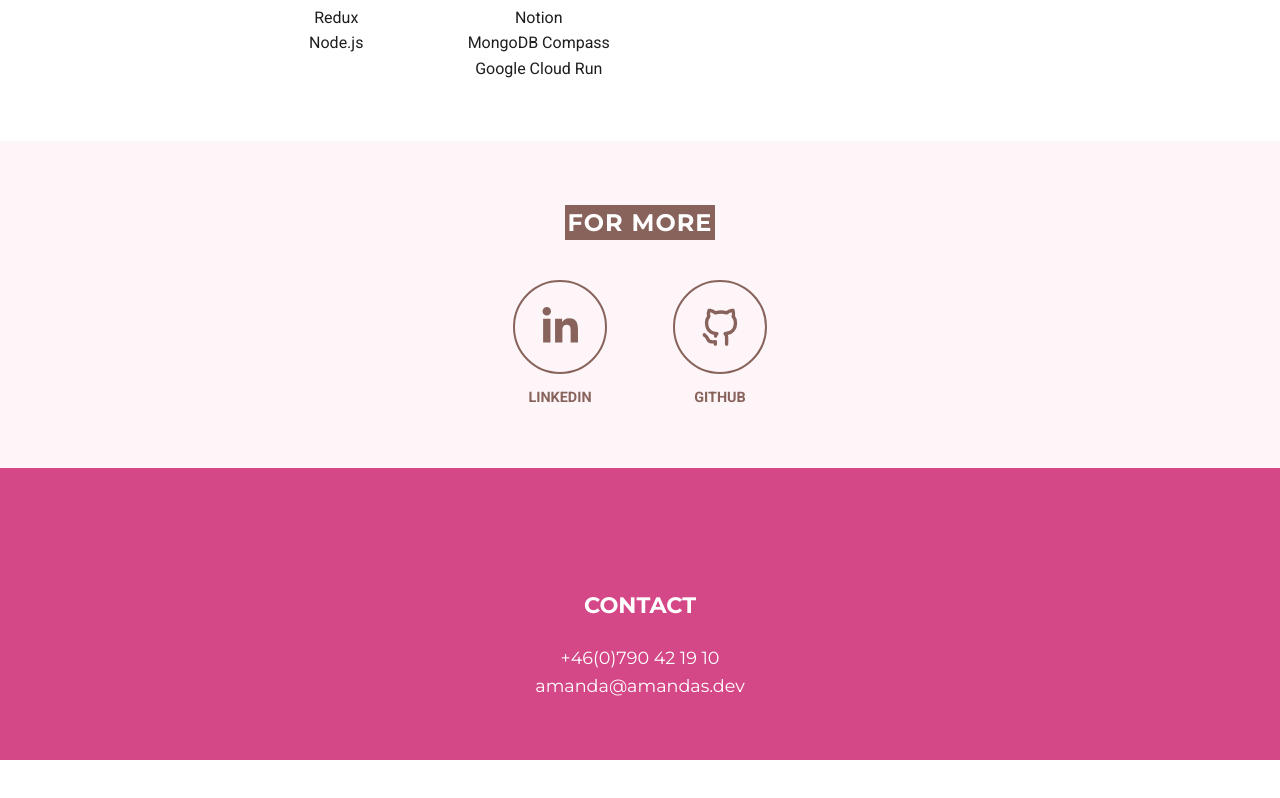
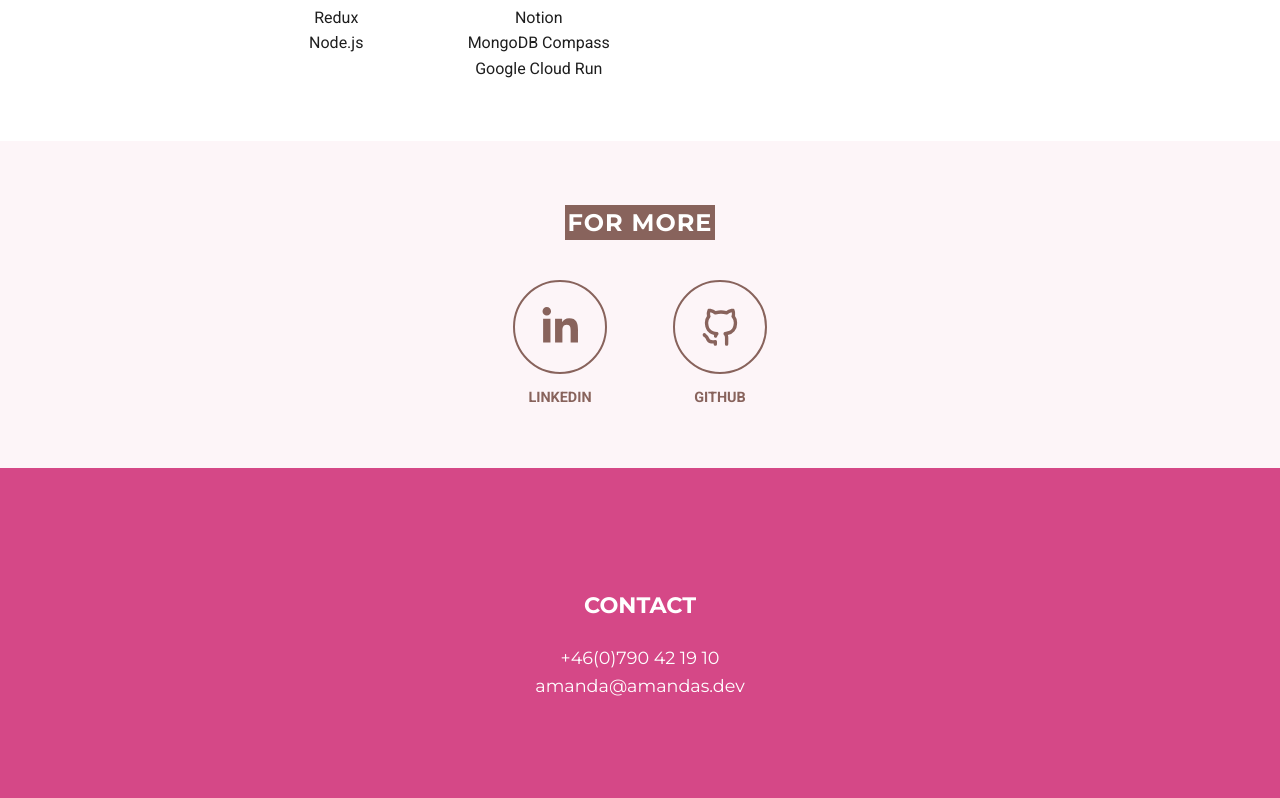
Before and after one commit to Technigo/project-react-portfolio, a React (Create React App) app: page / in a window 1280 px wide. Shown: the part 2643-3441 px from the top of the page. Before the commit the page ends 3403 px from the top, so only its background shows below. Built offline with nearby package versions, Linux system fonts and the light colour scheme.

Commit message:
Add padding

```diff
--- a/src/components/Contact.js
+++ b/src/components/Contact.js
@@ -10,6 +10,7 @@ const FooterText = styled.p`
     text-align: center;
     color: var(--white);
     line-height: 1.6;
+    padding-bottom: 50px;
     `
 
 const ContactLink = styled.a`
@@ -22,7 +23,7 @@ line-height: 1.6;
 
 &:hover,
 &:focus{
-    color: var(--white);
+    color: var(--black);
 };
 &:active{
     color: var(--white);
```
